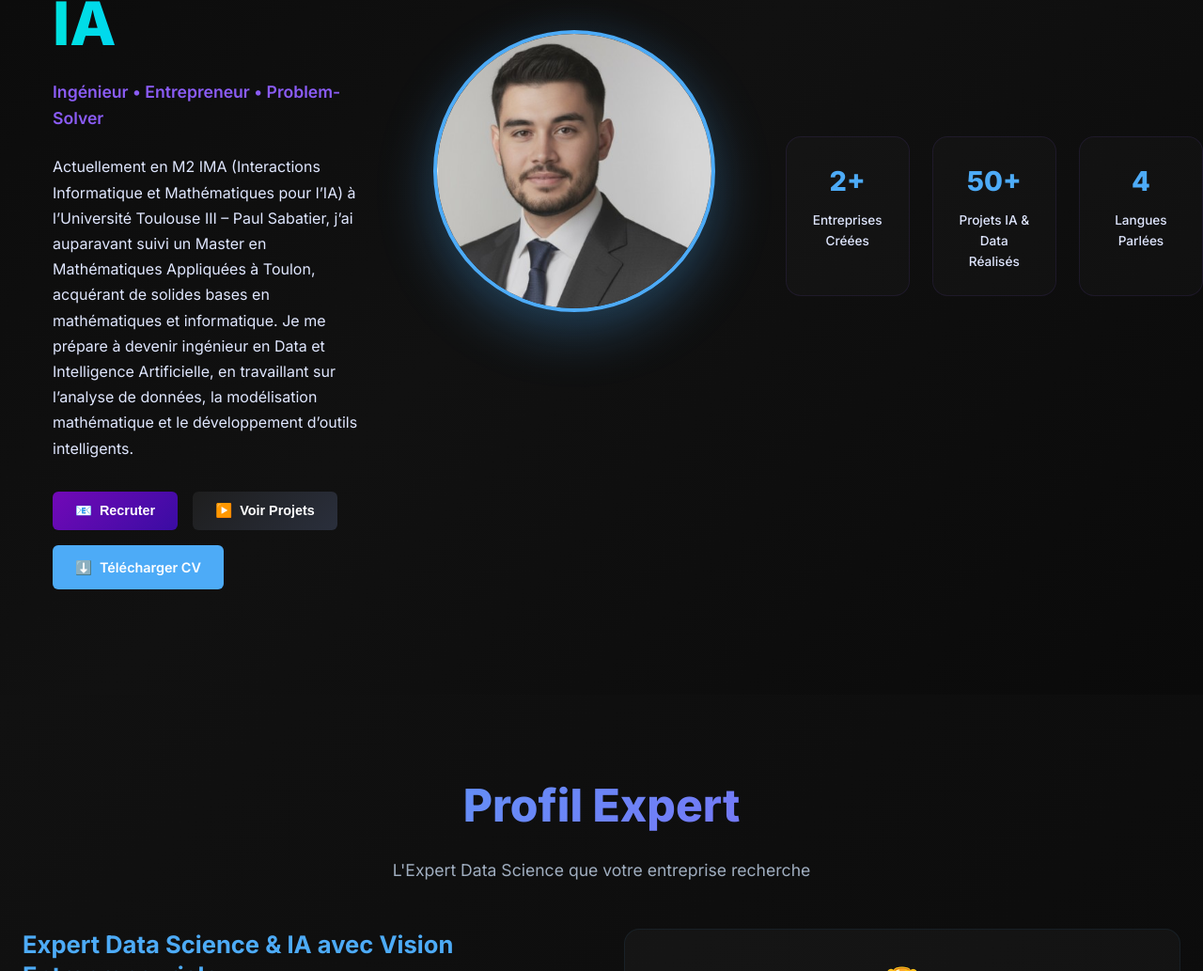
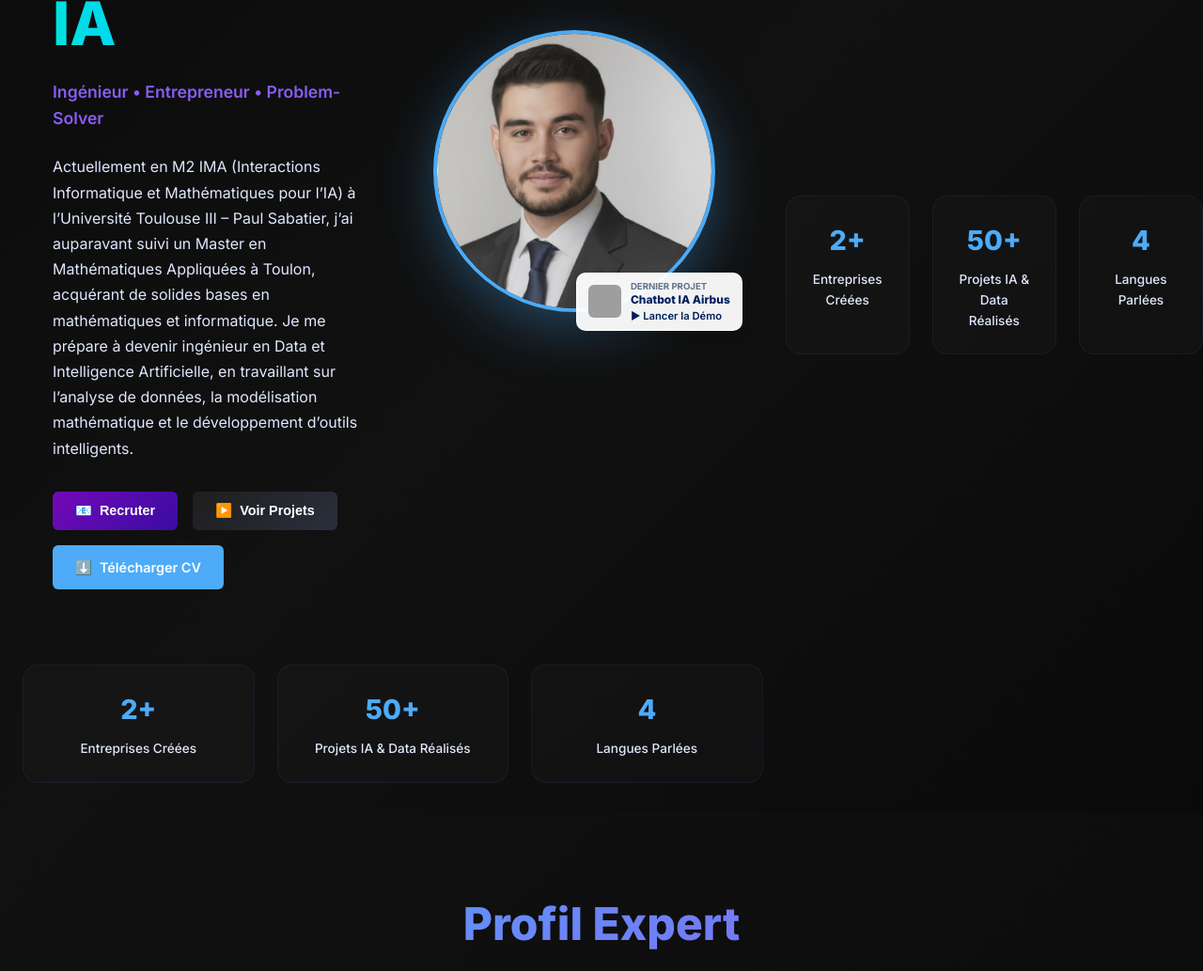
Before and after one commit to ugurba/Balci, a plain HTML site: page index.html in a window 1280 px wide. Shown: the part 327-1360 px from the top of the page at 94% size. Drawn offline with Linux system fonts and the light colour scheme; grey boxes are pictures that could not be loaded.

Commit message:
Enhance hero section with project demo and stats
Added a project demo section with styling and statistics.

```diff
--- a/index.html
+++ b/index.html
@@ -84,11 +84,52 @@
                     </div>
                 </div>
 
-                <div class="hero-image">
-                    <img src="ugur.jpeg" alt="Ugur Balci" class="profile-image">
-                    <div class="image-glow"></div>
+               <div class="hero-image" style="position: relative;">
+                <img src="ugur.jpeg" alt="Ugur Balci" class="profile-image">
+                <div class="image-glow"></div>
+
+                <div style="
+                    position: absolute;
+                    bottom: -20px;
+                    right: -10px;
+                    background: rgba(255, 255, 255, 0.95);
+                    padding: 8px 12px;
+                    border-radius: 10px;
+                    box-shadow: 0 4px 12px rgba(0,0,0,0.1);
+                    border: 1px solid rgba(255,255,255,0.8);
+                    display: flex;
+                    align-items: center;
+                    gap: 10px;
+                    z-index: 20;
+                    width: max-content;
+                ">
+                    <img src="https://cdn-icons-png.flaticon.com/512/4712/4712009.png" style="width: 35px; height: 35px; border-radius: 6px;">
+
+                    <div style="line-height: 1.2;">
+                        <p style="margin: 0; font-size: 0.6rem; color: #64748b; font-weight: bold; text-transform: uppercase;">Dernier Projet</p>
+                        <h4 style="margin: 2px 0 3px 0; color: #00205b; font-size: 0.75rem; font-weight: 800;">Chatbot IA Airbus</h4>
+                        <a href="https://chatbotugur.streamlit.app/" target="_blank" style="text-decoration: none; color: #00205b; font-size: 0.7rem; font-weight: 600; display: block;">
+                            ▶ Lancer la Démo
+                        </a>
+                    </div>
                 </div>
-</div>
+                </div>
+            </div> <div class="hero-stats">
+            <div class="stat-item">
+                <h3>2+</h3>
+                <p data-fr="Entreprises Créées" data-en="Companies Founded">Entreprises Créées</p>
+            </div>
+            <div class="stat-item">
+                <h3>50+</h3>
+                <p data-fr="Projets IA & Data Réalisés" data-en="AI & Data Projects Completed">Projets IA & Data Réalisés</p>
+            </div>
+            <div class="stat-item">
+                <h3>4</h3>
+                <p data-fr="Langues Parlées" data-en="Languages Spoken">Langues Parlées</p>
+            </div>
+        </div>
+    </div>
+
 
             </div>
 
```
